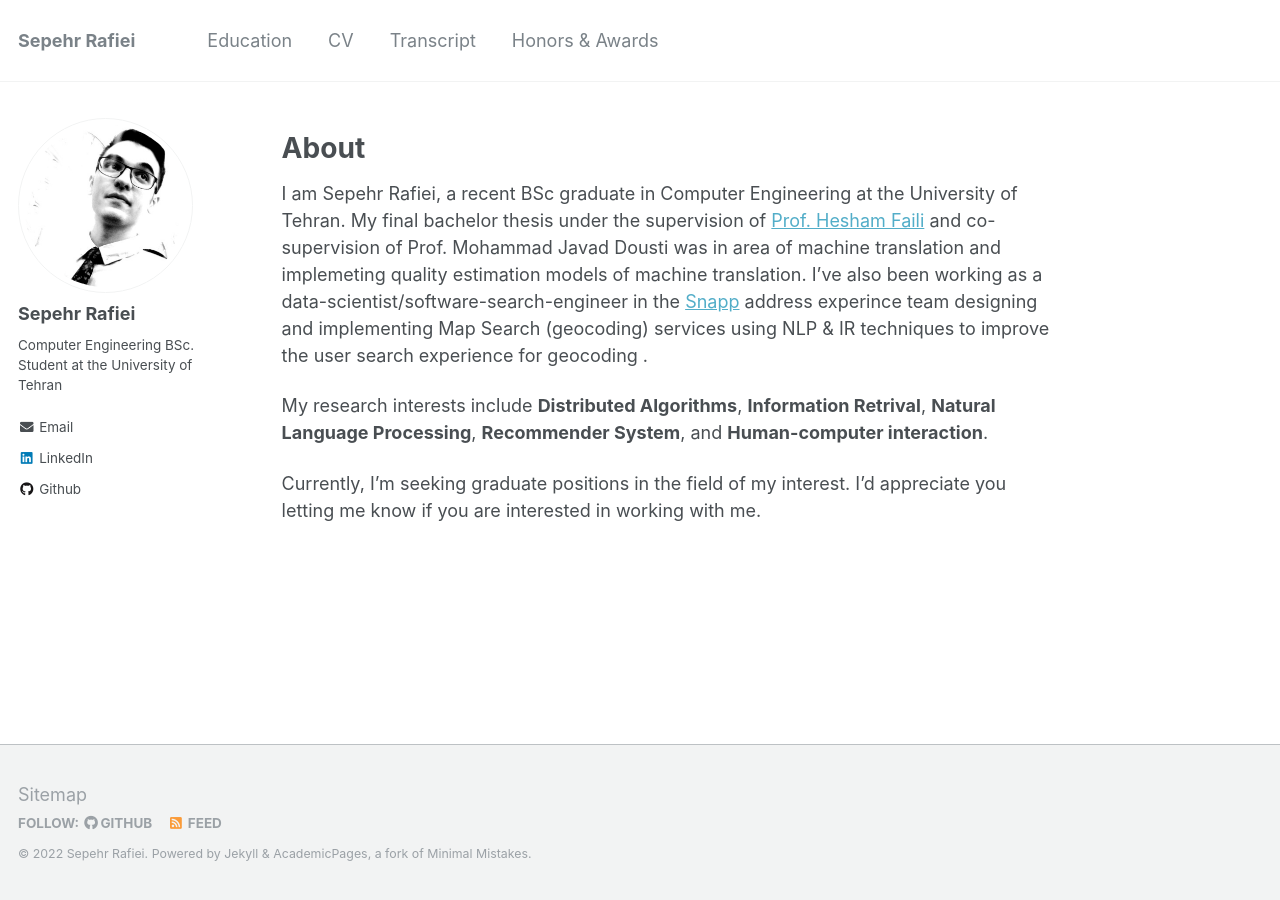
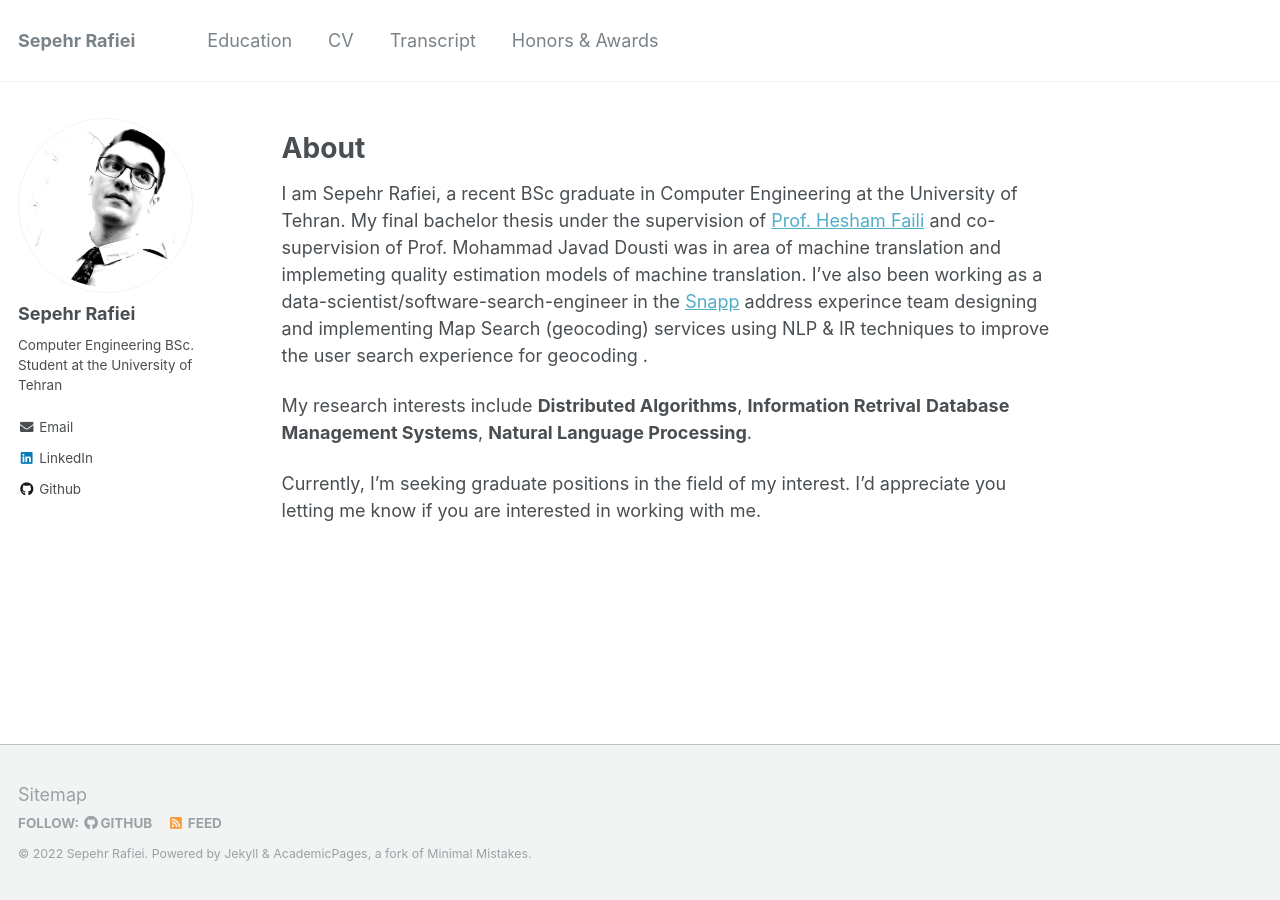
Before and after one commit to cep-ter/cep-ter.github.io, a Jekyll site: the page built from _pages/about.md, in a window 1280 px wide. Built offline with Jekyll 4.4.1, drawn with Linux system fonts in a browser that asks for light colours.

Commit message:
feat(global): update info

```diff
--- a/_pages/about.md
+++ b/_pages/about.md
@@ -12,6 +12,6 @@ About
 ======
 I am Sepehr Rafiei, a recent BSc graduate in Computer Engineering at the University of Tehran. My final bachelor thesis under the supervision of [Prof. Hesham Faili](https://ece.ut.ac.ir/en/~hfaili) and co-supervision of Prof. Mohammad Javad Dousti was in area of machine translation and implemeting quality estimation models of machine translation. I've also been working as a data-scientist/software-search-engineer in the [Snapp](https://snapp.ir/) address experince team designing and implementing Map Search (geocoding) services using NLP & IR techniques to improve the user search experience for geocoding .
 
-My research interests include **Distributed Algorithms**, **Information Retrival**, **Natural Language Processing**, **Recommender System**, and **Human-computer interaction**.
+My research interests include **Distributed Algorithms**, **Information Retrival** **Database Management Systems**, **Natural Language Processing**.
 
 Currently, I'm seeking graduate positions in the field of my interest. I'd appreciate you letting me know if you are interested in working with me.
```
